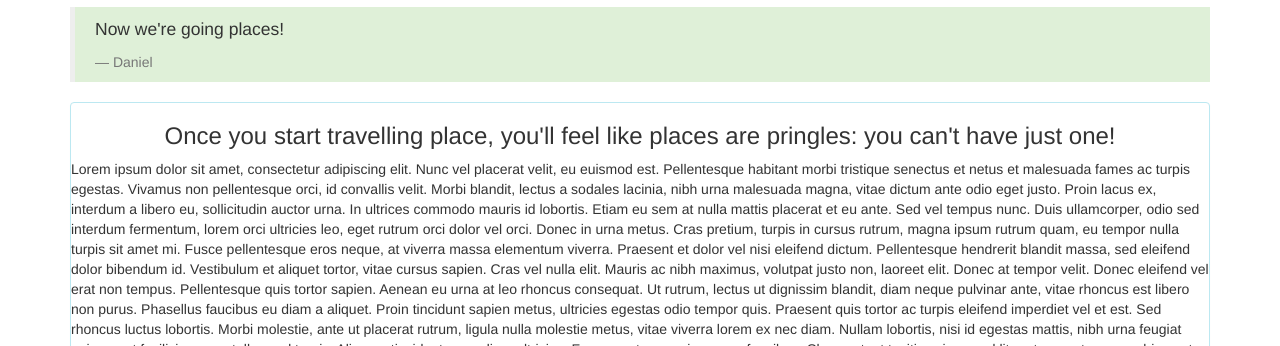
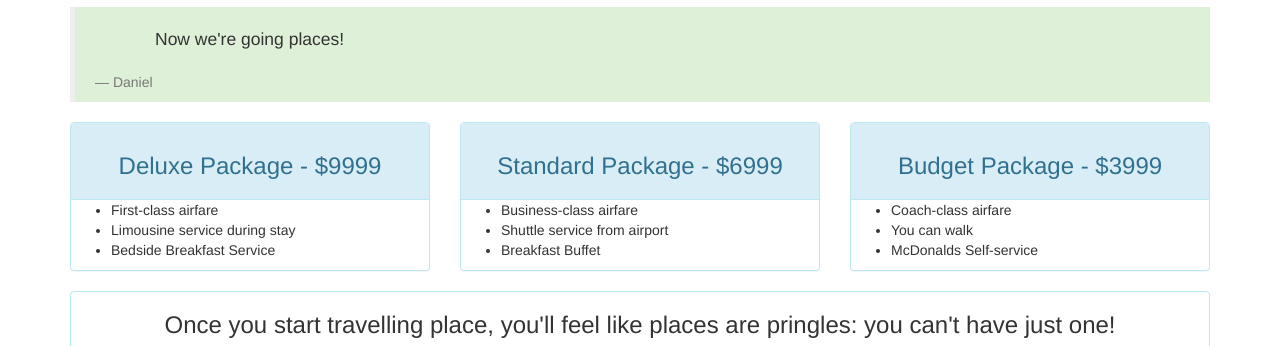
Before and after one commit to Alexx/vacation, a plain HTML site: page index.html in a window 1280 px wide. Shown: the part 566-912 px from the top of the page. Drawn offline with Linux system fonts and the light colour scheme.

Commit message:
add columns with pricing, fix indentation.

```diff
--- a/css/styles.css
+++ b/css/styles.css
@@ -8,3 +8,8 @@
 .panel h3{
   text-align: center;
 }
+
+div p {
+  text-indent: 50px;
+  padding: 10px;
+}
--- a/index.html
+++ b/index.html
@@ -17,16 +17,66 @@
         <footer>Daniel</footer>
       </blockquote>
 
+      <div class="row">
+
+        <div class="col-md-4">
+          <div class="panel panel-info">
+            <div class="panel-heading">
+              <h3>Deluxe Package - $9999</h3>
+            </div>
+            <ul>
+              <li>First-class airfare</li>
+              <li>Limousine service during stay</li>
+              <li>Bedside Breakfast Service</li>
+            </ul>
+          </div>
+        </div>
+
+        <div class="col-md-4">
+          <div class="panel panel-info">
+            <div class="panel-heading">
+              <h3>Standard Package - $6999</h3>
+            </div>
+            <ul>
+              <li>Business-class airfare</li>
+              <li>Shuttle service from airport</li>
+              <li>Breakfast Buffet</li>
+            </ul>
+          </div>
+        </div>
+
+        <div class="col-md-4">
+          <div class="panel panel-info">
+            <div class="panel-heading">
+              <h3>Budget Package - $3999</h3>
+            </div>
+            <ul>
+              <li>Coach-class airfare</li>
+              <li>You can walk</li>
+              <li>McDonalds Self-service</li>
+            </ul>
+          </div>
+        </div>
+
+      </div>
       <div class="panel panel-info">
         <h3>Once you start travelling place, you'll feel like places are pringles: you can't have just one! </h3>
         <p>Lorem ipsum dolor sit amet, consectetur adipiscing elit. Nunc vel placerat velit, eu euismod est. Pellentesque habitant morbi tristique senectus et netus et malesuada fames ac turpis egestas. Vivamus non pellentesque orci, id convallis velit. Morbi blandit, lectus a sodales lacinia, nibh urna malesuada magna, vitae dictum ante odio eget justo. Proin lacus ex, interdum a libero eu, sollicitudin auctor urna. In ultrices commodo mauris id lobortis. Etiam eu sem at nulla mattis placerat et eu ante.
-
+        </p>
+        <br>
+        <p>
         Sed vel tempus nunc. Duis ullamcorper, odio sed interdum fermentum, lorem orci ultricies leo, eget rutrum orci dolor vel orci. Donec in urna metus. Cras pretium, turpis in cursus rutrum, magna ipsum rutrum quam, eu tempor nulla turpis sit amet mi. Fusce pellentesque eros neque, at viverra massa elementum viverra. Praesent et dolor vel nisi eleifend dictum. Pellentesque hendrerit blandit massa, sed eleifend dolor bibendum id. Vestibulum et aliquet tortor, vitae cursus sapien. Cras vel nulla elit. Mauris ac nibh maximus, volutpat justo non, laoreet elit. Donec at tempor velit. Donec eleifend vel erat non tempus. Pellentesque quis tortor sapien. Aenean eu urna at leo rhoncus consequat. Ut rutrum, lectus ut dignissim blandit, diam neque pulvinar ante, vitae rhoncus est libero non purus.
-
+        </p>
+        <br>
+        <p>
         Phasellus faucibus eu diam a aliquet. Proin tincidunt sapien metus, ultricies egestas odio tempor quis. Praesent quis tortor ac turpis eleifend imperdiet vel et est. Sed rhoncus luctus lobortis. Morbi molestie, ante ut placerat rutrum, ligula nulla molestie metus, vitae viverra lorem ex nec diam. Nullam lobortis, nisi id egestas mattis, nibh urna feugiat enim, eget facilisis augue tellus sed turpis. Aliquam tincidunt non odio a ultricies. Fusce auctor arcu in ornare faucibus. Class aptent taciti sociosqu ad litora torquent per conubia nostra, per inceptos himenaeos. Quisque tristique ante et turpis mattis, sollicitudin tincidunt metus ullamcorper. Etiam tempus sit amet lorem vitae feugiat.
-
+        </p>
+        <br>
+        <p>
         Curabitur sed mi ac magna vestibulum accumsan. Phasellus posuere maximus risus, in fringilla eros facilisis sit amet. Morbi in ligula non tortor pulvinar eleifend et sed elit. Fusce nec pharetra metus. Nunc non risus mollis, bibendum arcu ut, finibus leo. Nullam porttitor nisl et lacus volutpat imperdiet. Vivamus nulla quam, semper a odio sed, egestas suscipit quam. Ut efficitur sem et lacinia imperdiet.
-
+        </p>
+        <br>
+        <p>
         Quisque id scelerisque lacus. Pellentesque dignissim molestie lobortis. Nulla efficitur laoreet metus quis vulputate. Etiam mollis euismod nisl. Praesent finibus vestibulum fermentum. Morbi malesuada quam ipsum, ut commodo sem semper quis. Nulla facilisi. Aenean vestibulum facilisis posuere. Aliquam egestas convallis purus vel accumsan. Phasellus et fringilla urna.
         </p>
       </div>
```
